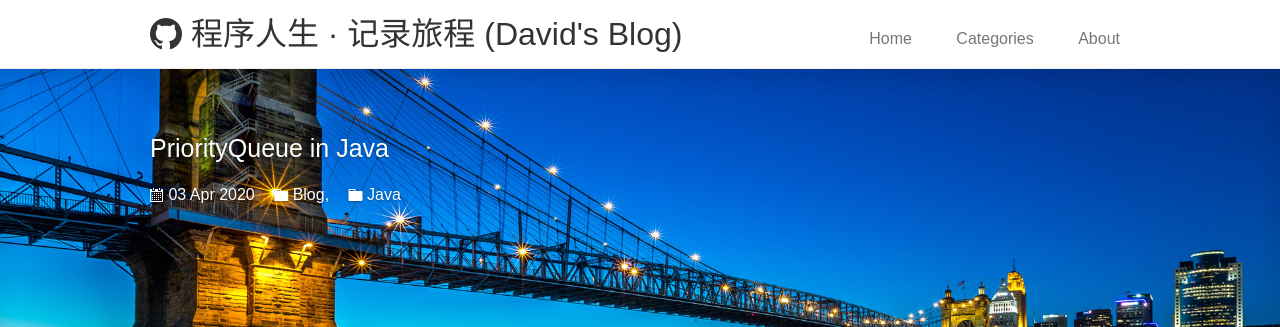
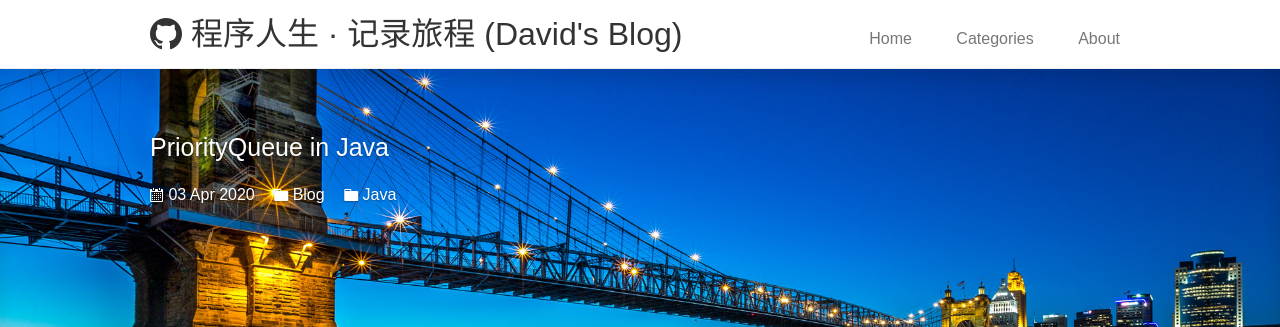
Before and after one commit to wbing520/wbing520.github.io, a Jekyll site: the page built from _posts/Java/2020-04-03-PriorityQueueInJava.md, in a window 1280 px wide. Shown: the top 327 px of the page. Built offline with Jekyll 4.4.1, drawn with Linux system fonts in a browser that asks for light colours; comment, search, counter and statistics services are not loaded.

```diff
--- a/_posts/Java/2020-04-03-PriorityQueueInJava.md
+++ b/_posts/Java/2020-04-03-PriorityQueueInJava.md
@@ -1,7 +1,7 @@
 ---
 layout: post
 title: PriorityQueue in Java
-categories: Blog, Java
+categories: Blog Java
 description: PriorityQueue - Java data structure.
 keywords: blog, java, Data Structures
 ---
```
